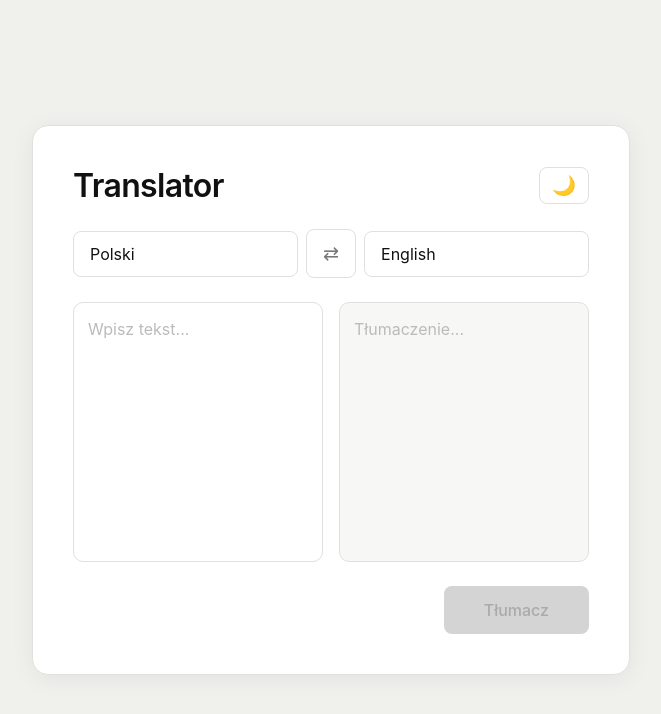
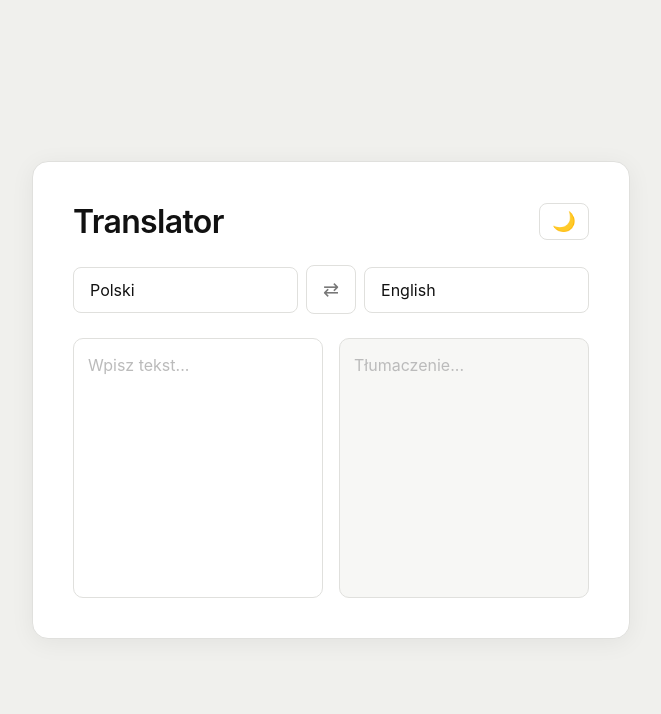
Before and after one commit to michalpawlowski-mp/translator-app, a React (Vite) app: page / in a window 1280 px wide. Shown: the top 714 px of the page, without its empty margins (309-970 px from the left). Built offline with nearby package versions, Linux system fonts and the light colour scheme.

Commit message:
refactor: extract useTheme and useAutoTranslate, remove translate button

```diff
--- a/src/App.tsx
+++ b/src/App.tsx
@@ -1,5 +1,7 @@
 import { useState } from "react";
 import { useTranslator } from "./hooks/useTranslator";
+import { useTheme } from "./hooks/useTheme";
+import { useAutoTranslate } from "./hooks/useAutoTranslate";
 import TranslatorControls from "./components/TranslatorControls";
 import TranslatorTextareas from "./components/TranslatorTextareas";
 
@@ -8,26 +10,14 @@ const App = () => {
   const [from, setFrom] = useState("pl");
   const [to, setTo] = useState("en");
   const { result, isLoading, error, translate } = useTranslator();
+  const { isDark, toggleTheme } = useTheme();
+
+  useAutoTranslate(text, from, to, translate);
 
   const handleSwap = () => {
     setFrom(to);
     setTo(from);
   };
-
-  const toggleTheme = () => {
-    setIsDark((prev) => {
-      const next = !prev;
-      document.body.classList.toggle("dark", next);
-      localStorage.setItem("theme", next ? "dark" : "light");
-      return next;
-    });
-  };
-
-  const [isDark, setIsDark] = useState(() => {
-    const saved = localStorage.getItem("theme");
-    if (saved === "dark") document.body.classList.add("dark");
-    return saved === "dark";
-  });
 
   return (
     <main>
@@ -64,15 +54,6 @@ const App = () => {
           {error}
         </p>
       )}
-
-      <button
-        type="button"
-        className="translate-btn"
-        onClick={() => translate(text, from, to)}
-        disabled={isLoading || !text.trim()}
-      >
-        Tłumacz
-      </button>
     </main>
   );
 };
--- /dev/null
+++ b/src/hooks/useAutoTranslate.ts
@@ -0,0 +1,25 @@
+import { useEffect, useRef } from "react";
+
+export const useAutoTranslate = (
+  text: string,
+  from: string,
+  to: string,
+  translate: (text: string, from: string, to: string) => void,
+  delay = 1000,
+) => {
+  const lastTranslated = useRef({ text: "", from: "", to: "" });
+
+  useEffect(() => {
+    if (!text.trim()) return;
+
+    const timer = setTimeout(() => {
+      const prev = lastTranslated.current;
+      if (prev.text === text && prev.from === from && prev.to === to) return;
+
+      lastTranslated.current = { text, from, to };
+      translate(text, from, to);
+    }, delay);
+
+    return () => clearTimeout(timer);
+  }, [text, from, to, translate, delay]);
+};
--- /dev/null
+++ b/src/hooks/useTheme.ts
@@ -0,0 +1,20 @@
+import { useState } from "react";
+
+export const useTheme = () => {
+  const [isDark, setIsDark] = useState(() => {
+    const saved = localStorage.getItem("theme");
+    if (saved === "dark") document.body.classList.add("dark");
+    return saved === "dark";
+  });
+
+  const toggleTheme = () => {
+    setIsDark((prev) => {
+      const next = !prev;
+      document.body.classList.toggle("dark", next);
+      localStorage.setItem("theme", next ? "dark" : "light");
+      return next;
+    });
+  };
+
+  return { isDark, toggleTheme };
+};
--- a/src/index.css
+++ b/src/index.css
@@ -251,33 +251,9 @@ textarea::placeholder {
   color: #cc4444;
 }
 
-.translate-btn {
-  align-self: flex-end;
-  padding: 0.75rem 2rem;
-  background: var(--btn-bg);
-  color: var(--btn-color);
-  border: none;
-  border-radius: 8px;
-  font-size: 0.95rem;
-  font-family: inherit;
-  font-weight: 500;
-  cursor: pointer;
-  transition: opacity 0.15s;
-}
-
 @media (min-width: 600px) {
   .translate-btn {
     font-size: 1rem;
     padding: 0.875rem 2.5rem;
   }
 }
-
-.translate-btn:hover:not(:disabled) {
-  opacity: 0.8;
-}
-
-.translate-btn:disabled {
-  background: var(--btn-disabled);
-  color: var(--btn-disabled-text);
-  cursor: not-allowed;
-}
```
